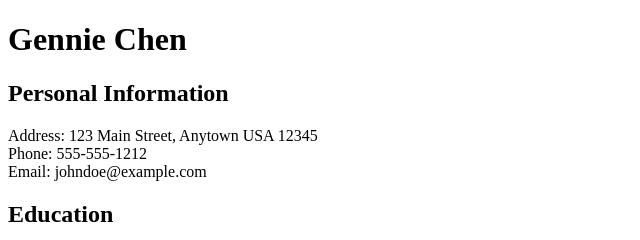
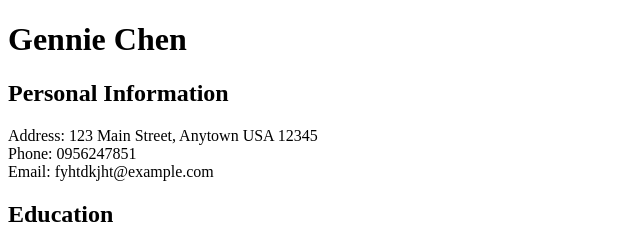
Before and after one commit to YuanZhenn/y, a plain HTML site: page index.html in a window 1280 px wide. Shown: the top 240 px of the page, 0-640 px from the left. Drawn offline with Linux system fonts and the light colour scheme.

Commit message:
Update index.html

```diff
--- a/index.html
+++ b/index.html
@@ -9,8 +9,8 @@
   <h2>Personal Information</h2>
   <p>
     Address: 123 Main Street, Anytown USA 12345<br>
-    Phone: 555-555-1212<br>
-    Email: johndoe@example.com
+    Phone: 0956247851<br>
+    Email: fyhtdkjht@example.com
   </p>
   <h2>Education</h2>
   <h3>Bachelor's Degree in Computer Science</h3>
```
